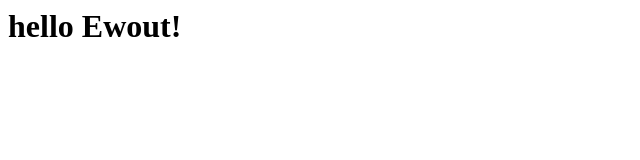
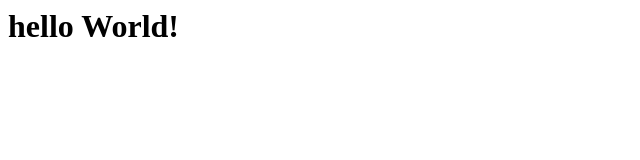
Before and after one commit to DrVonPritzelwitz/basic-layout-html-css, a plain HTML site: page index.html in a window 1280 px wide. Shown: the full height of the page, 0-640 px from the left. Drawn offline with Linux system fonts and the light colour scheme.

Commit message:
Changed h1 text

```diff
--- a/index.html
+++ b/index.html
@@ -10,5 +10,5 @@
 
 </head>
 <body>
-	<h1>hello Ewout!</h1>
+	<h1>hello World!</h1>
 </body>
```
